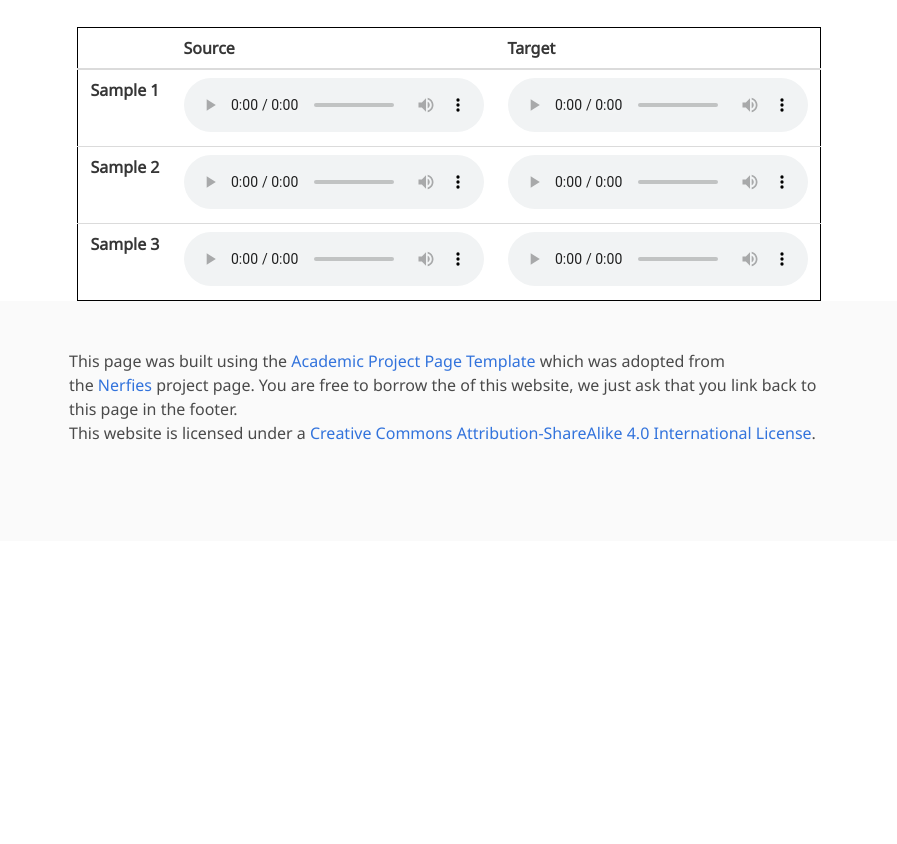
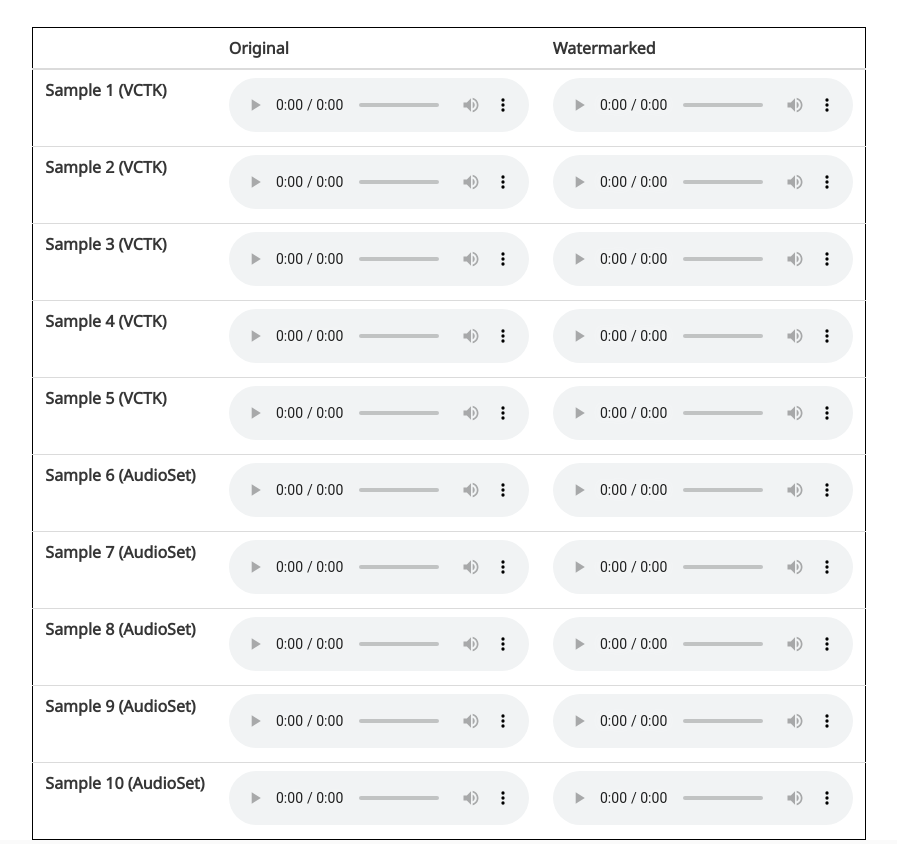
Before and after one commit to dohyun-yoon/asj2025s-3p6, a plain HTML site: page index.html in a window 1280 px wide. Shown: the part 201-1045 px from the top of the page, without its empty margins (191-1088 px from the left). Before the commit the page ends 800 px from the top, so only its background shows below. Drawn offline with nearby package versions, Linux system fonts and the light colour scheme; some icons are missing; a web font is replaced by a local one.

Commit message:
Update index.html

```diff
--- a/index.html
+++ b/index.html
@@ -68,59 +68,172 @@
 		<thead>
 		  <tr>
 		    <th></th>
-		    <th>Source</th>
-		    <th>Target</th>
+		    <th>Original</th>
+		    <th>Watermarked</th>
 		  </tr>
 		</thead>
 		<tbody>
-		  <tr>
-		    <th scope="row">Sample 1</th>
+
+		<tr>
+		    <th scope="row">Sample 1 (VCTK)</th>
 		    <td>
 		      <audio controls="">
-						<source src="audios/VCC2SF3_30001.wav" type="audio/wav">
+						<source src="audios/p360_228_x.wav" type="audio/wav">
 						Your browser does not support the audio element.
 		      </audio>
 		    </td>
 		    <td>
 		      <audio controls="">
-						<source src="audios/VCC2TF1_30001.wav" type="audio/wav">
+						<source src="audios/p360_228_m.wav" type="audio/wav">
+						Your browser does not support the audio element.
+		      </audio>
+		    </td>
+		  </tr>
+
+
+		<tr>
+		    <th scope="row">Sample 2 (VCTK)</th>
+		    <td>
+		      <audio controls="">
+						<source src="audios/p361_272_x.wav" type="audio/wav">
+						Your browser does not support the audio element.
+		      </audio>
+		    </td>
+		    <td>
+		      <audio controls="">
+						<source src="audios/p361_272_m.wav" type="audio/wav">
+						Your browser does not support the audio element.
+		      </audio>
+		    </td>
+		  </tr>
+		  <tr>
+		    <th scope="row">Sample 3 (VCTK)</th>
+		    <td>
+		      <audio controls="">
+						<source src="audios/p362_383_x.wav" type="audio/wav">
+						Your browser does not support the audio element.
+		      </audio>
+		    </td>
+		    <td>
+		      <audio controls="">
+						<source src="audios/p362_383_m.wav" type="audio/wav">
+						Your browser does not support the audio element.
+		      </audio>
+		    </td>
+		  </tr>
+
+
+		  <tr>
+		    <th scope="row">Sample 4 (VCTK)</th>
+		    <td>
+		      <audio controls="">
+						<source src="audios/p363_345_x.wav" type="audio/wav">
+						Your browser does not support the audio element.
+		      </audio>
+		    </td>
+		    <td>
+		      <audio controls="">
+						<source src="audios/p363_345_m.wav" type="audio/wav">
 						Your browser does not support the audio element.
 		      </audio>
 		    </td>
 		  </tr>
 
 		  <tr>
-		    <th scope="row">Sample 2</th>
+		    <th scope="row">Sample 5 (VCTK)</th>
 		    <td>
 		      <audio controls="">
-						<source src="audios/VCC2SF3_30002.wav" type="audio/wav">
+						<source src="audios/p364_244_x.wav" type="audio/wav">
 						Your browser does not support the audio element.
 		      </audio>
 		    </td>
 		    <td>
 		      <audio controls="">
-						<source src="audios/VCC2TF1_30002.wav" type="audio/wav">
+						<source src="audios/p364_244_m.wav" type="audio/wav">
 						Your browser does not support the audio element.
 		      </audio>
 		    </td>
 		  </tr>
 
-		  <tr>
-		    <th scope="row">Sample 3</th>
+		<tr>
+		    <th scope="row">Sample 6 (AudioSet)</th>
 		    <td>
 		      <audio controls="">
-						<source src="audios/VCC2SF3_30003.wav" type="audio/wav">
+						<source src="audios/m0_x.wav" type="audio/wav">
 						Your browser does not support the audio element.
 		      </audio>
 		    </td>
 		    <td>
 		      <audio controls="">
-						<source src="audios/VCC2TF1_30003.wav" type="audio/wav">
+						<source src="audios/m0_m.wav" type="audio/wav">
 						Your browser does not support the audio element.
 		      </audio>
 		    </td>
 		  </tr>
 
+		<tr>
+		    <th scope="row">Sample 7 (AudioSet)</th>
+		    <td>
+		      <audio controls="">
+						<source src="audios/m5_x.wav" type="audio/wav">
+						Your browser does not support the audio element.
+		      </audio>
+		    </td>
+		    <td>
+		      <audio controls="">
+						<source src="audios/m5_m.wav" type="audio/wav">
+						Your browser does not support the audio element.
+		      </audio>
+		    </td>
+		  </tr>
+
+		<tr>
+		    <th scope="row">Sample 8 (AudioSet)</th>
+		    <td>
+		      <audio controls="">
+						<source src="audios/f1_x.wav" type="audio/wav">
+						Your browser does not support the audio element.
+		      </audio>
+		    </td>
+		    <td>
+		      <audio controls="">
+						<source src="audios/f1_m.wav" type="audio/wav">
+						Your browser does not support the audio element.
+		      </audio>
+		    </td>
+		  </tr>
+
+		<tr>
+		    <th scope="row">Sample 9 (AudioSet)</th>
+		    <td>
+		      <audio controls="">
+						<source src="audios/f2_x.wav" type="audio/wav">
+						Your browser does not support the audio element.
+		      </audio>
+		    </td>
+		    <td>
+		      <audio controls="">
+						<source src="audios/f2_m.wav" type="audio/wav">
+						Your browser does not support the audio element.
+		      </audio>
+		    </td>
+		  </tr>
+
+		<tr>
+		    <th scope="row">Sample 10 (AudioSet)</th>
+		    <td>
+		      <audio controls="">
+						<source src="audios/u1_x.wav" type="audio/wav">
+						Your browser does not support the audio element.
+		      </audio>
+		    </td>
+		    <td>
+		      <audio controls="">
+						<source src="audios/u1_m.wav" type="audio/wav">
+						Your browser does not support the audio element.
+		      </audio>
+		    </td>
+		  </tr>
 		</tbody>
 	</table>
 </div>
```
